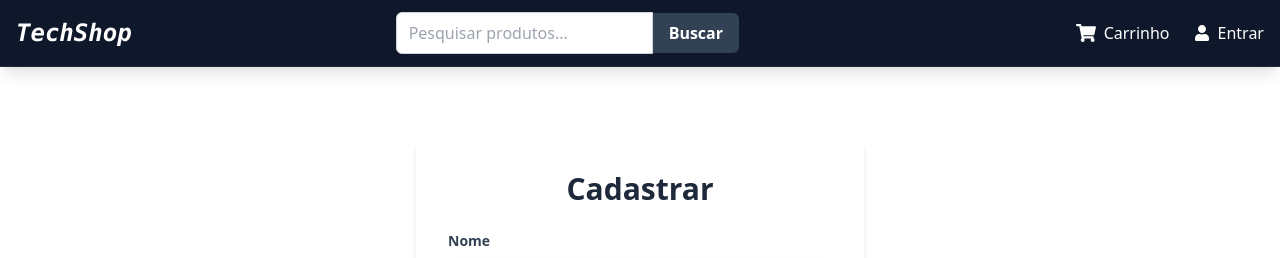
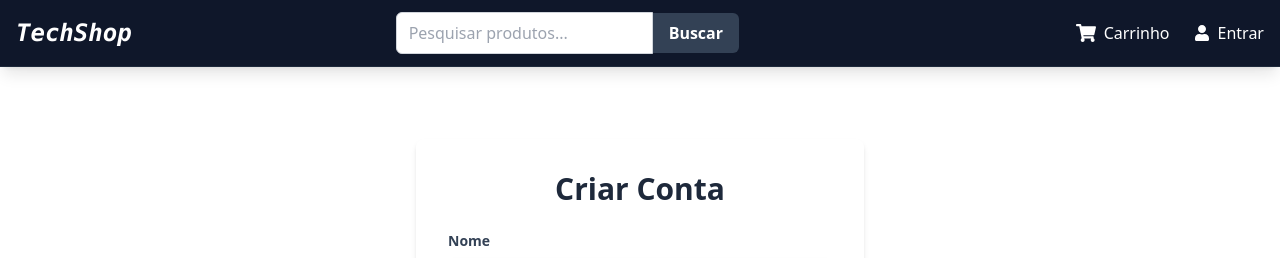
Before and after one commit to AdrianZapico/ecommercePortifolioFrontEnd, a React app: page /register in a window 1280 px wide. Shown: the top 258 px of the page. Built offline with nearby package versions, Linux system fonts and the light colour scheme; the HTML template or start-up script is replaced by a standard one.

Commit message:
Fix: Telas de Login e Registro conectadas ao Render

```diff
--- a/src/screens/RegisterScreen.tsx
+++ b/src/screens/RegisterScreen.tsx
@@ -3,8 +3,8 @@ import { Link, useLocation, useNavigate } from 'react-router-dom';
 import { useDispatch, useSelector } from 'react-redux';
 import Loader from '../components/Loader';
 import Message from '../components/Message';
-import { useRegisterMutation } from '../slices/usersApiSlice'; // <--- Hook de Registro
-import { setCredentials } from '../slices/authSlice';       // <--- Ação de salvar login
+import { useRegisterMutation } from '../slices/usersApiSlice'; // <--- O hook que conecta no Render
+import { setCredentials } from '../slices/authSlice';       // <--- Salva o login após o cadastro
 
 const RegisterScreen = () => {
     const [name, setName] = useState('');
@@ -16,6 +16,7 @@ const RegisterScreen = () => {
     const dispatch = useDispatch();
     const navigate = useNavigate();
 
+    // Usa a ferramenta de registro do Redux
     const [register, { isLoading, error }] = useRegisterMutation();
 
     const { userInfo } = useSelector((state: any) => state.auth);
@@ -24,6 +25,7 @@ const RegisterScreen = () => {
     const sp = new URLSearchParams(search);
     const redirect = sp.get('redirect') || '/';
 
+    // Se o usuário já estiver logado, redireciona
     useEffect(() => {
         if (userInfo) {
             navigate(redirect);
@@ -33,7 +35,7 @@ const RegisterScreen = () => {
     const submitHandler = async (e: any) => {
         e.preventDefault();
 
-        // 1. Validação local: Senhas conferem?
+        // 1. Validação simples: Senhas batem?
         if (password !== confirmPassword) {
             setMessage('As senhas não conferem');
             return;
@@ -42,27 +44,28 @@ const RegisterScreen = () => {
         }
 
         try {
-            // 2. Tenta registrar no servidor Render
+            // 2. Tenta registrar (Isso vai para https://ecommerceportifolio.onrender.com/api/users)
             const res = await register({ name, email, password }).unwrap();
 
-            // 3. Se der certo, já faz o login automático
+            // 3. Se deu certo, salva o login e redireciona
             dispatch(setCredentials({ ...res }));
             navigate(redirect);
         } catch (err) {
             console.log(err);
+            // O erro será exibido pelo componente <Message> abaixo
         }
     };
 
     return (
         <div className="flex justify-center items-center min-h-[50vh] mt-10">
             <div className="w-full max-w-md bg-white p-8 rounded-lg shadow-md">
-                <h1 className="text-3xl font-bold text-center text-slate-800 mb-6">Cadastrar</h1>
+                <h1 className="text-3xl font-bold text-center text-slate-800 mb-6">Criar Conta</h1>
 
-                {/* Exibe erro de senhas diferentes OU erro do servidor */}
+                {/* Mensagens de Erro */}
                 {message && <Message variant='danger'>{message}</Message>}
                 {error && (
                     <Message variant='danger'>
-                        {(error as any)?.data?.message || (error as any)?.error || 'Erro no registro'}
+                        {(error as any)?.data?.message || (error as any)?.error || 'Erro ao registrar'}
                     </Message>
                 )}
 
```
